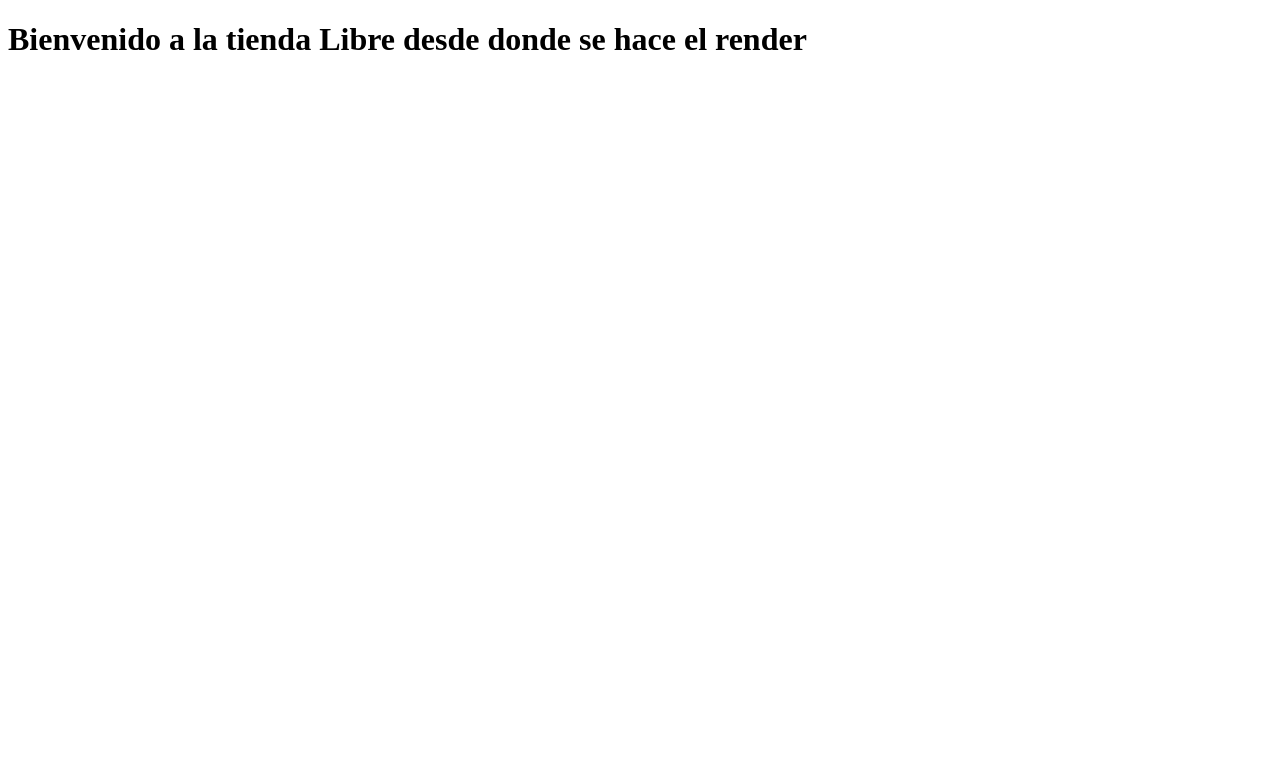
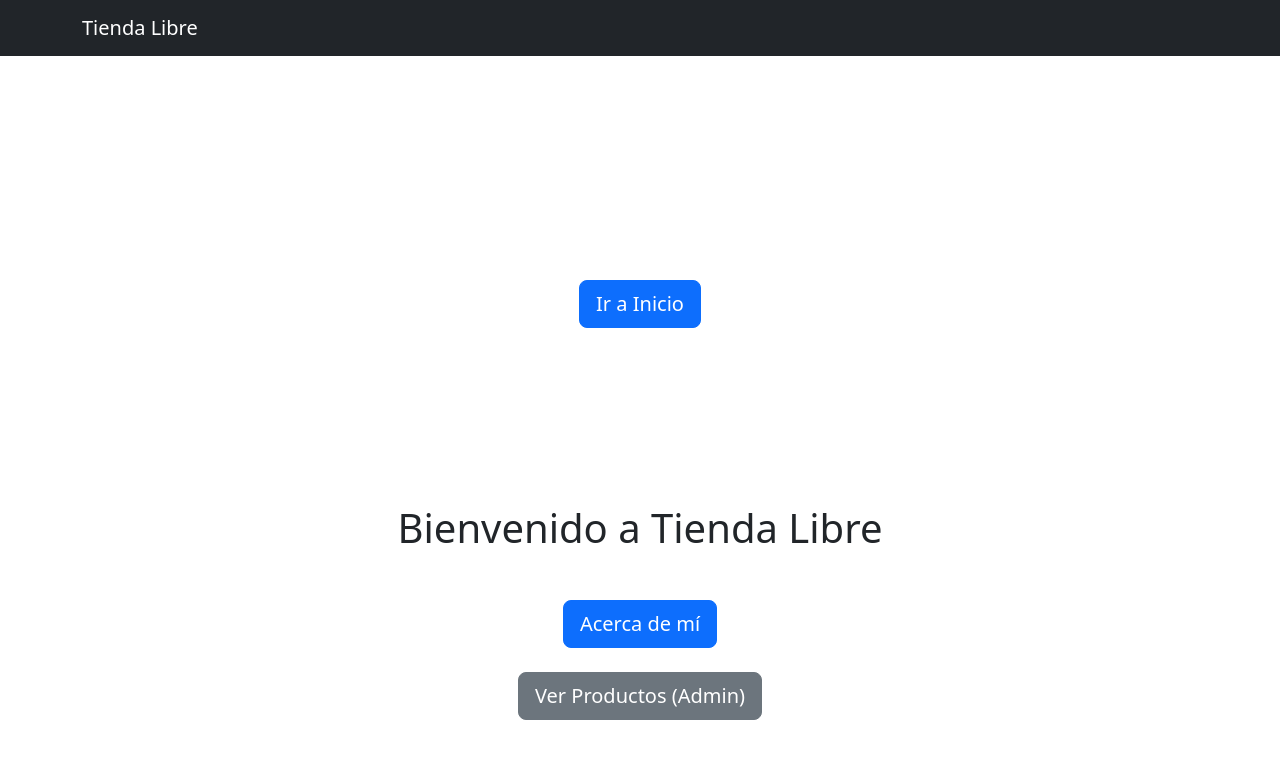
Before and after one commit to Villada-PG3/trabajo-practico-tienda-libre-maxecora, a Django app: page / in a window 1280 px wide. Shown: the top 759 px of the page. Run offline with Django 5.2, Linux system fonts and the light colour scheme.

Commit message:
actualizaciones con base.html

```diff
--- /dev/null
+++ b/TEMPLATE/base.html
@@ -0,0 +1,37 @@
+<!DOCTYPE html>
+<html lang="en">
+<head>
+    <meta charset="UTF-8">
+    <meta name="viewport" content="width=device-width, initial-scale=1.0">
+    <title>{% block title %}Ecommerce{% endblock %}</title>
+    <!-- Bootstrap 5 -->
+    <link href="https://cdn.jsdelivr.net/npm/bootstrap@5.3.0/dist/css/bootstrap.min.css" rel="stylesheet">
+
+    {% block extra_head %}{% endblock %}
+</head>
+
+<body>
+    <nav class="navbar navbar-expand-lg navbar-dark bg-dark">
+        <div class="container">
+            <a class="navbar-brand" href="{% url 'tiendalibre:home' %}">Tienda Libre</a>
+            <button class="navbar-toggler" type="button" data-bs-toggle="collapse" data-bs-target="#navbarNav" aria-controls="navbarNav" aria-expanded="false" aria-label="Toggle navigation">
+                <span class="navbar-toggler-icon"></span>
+            </button>
+            <div class="collapse navbar-collapse" id="navbarNav">
+
+            </div>
+        </div>
+    </nav>
+
+    <div class="container mt-5">
+        <div class="d-flex justify-content-center align-items-center" style="min-height: 50vh;">
+            <a href="{% url 'tiendalibre:home_1' %}" class="btn btn-primary btn-lg">Ir a Inicio</a>
+        </div>
+
+        {% block content %}{% endblock %}
+    </div>
+
+    <!-- Bootstrap JS -->
+    <script src="https://cdn.jsdelivr.net/npm/bootstrap@5.3.0/dist/js/bootstrap.bundle.min.js"></script>
+</body>
+</html>
--- a/TEMPLATE/home.html
+++ b/TEMPLATE/home.html
@@ -1,11 +1,14 @@
-<!DOCTYPE html>
-<html lang="es">
-<head>
-    <meta charset="UTF-8">
-    <meta name="viewport" content="width=device-width, initial-scale=1.0">
-    <title>Tienda Libre</title>
-</head>
-<body>
-    <h1>Bienvenido a la tienda Libre desde donde se hace el render</h1>
-</body>
-</html>
+{% extends 'base.html' %}
+{% block title %}Inicio{% endblock %}
+
+{% block content %}
+    <div class="row">
+        <h1 class="text-center mb-4">Bienvenido a Tienda Libre</h1>
+        <div class="text-center mt-4">
+            <a href="{% url 'tiendalibre:acerca-de-mi' %}" class="btn btn-primary btn-lg">Acerca de mí</a>
+        </div>
+        <div class="text-center mt-4">
+            <a href="{% url 'admin:index' %}" class="btn btn-secondary btn-lg">Ver Productos (Admin)</a>
+        </div>
+    </div>
+{% endblock %}
--- a/tiendalibre/admin.py
+++ b/tiendalibre/admin.py
@@ -4,12 +4,12 @@ from .models import Producto, Categoria
 
 @admin.register(Producto)
 class ProductoAdmin(admin.ModelAdmin):
-    list_display = ('nombre', 'mostrar_miniatura')
+    list_display = ('nombre', 'precio', 'marca', 'stock', 'mostrar_miniatura')
     readonly_fields = ('mostrar_imagen_detalle',)
 
     def mostrar_miniatura(self, obj):
         if obj.imagen:
-            return format_html('<img src="{}" style="width: 50px; height: 50px; object-fit: cover;" />', obj.imagen.url)
+            return format_html('<img src="{}" style="width: 100px; height: 100px; object-fit: cover;" />', obj.imagen.url)
         return "No hay imagen"
 
     mostrar_miniatura.short_description = 'Miniatura'
```
